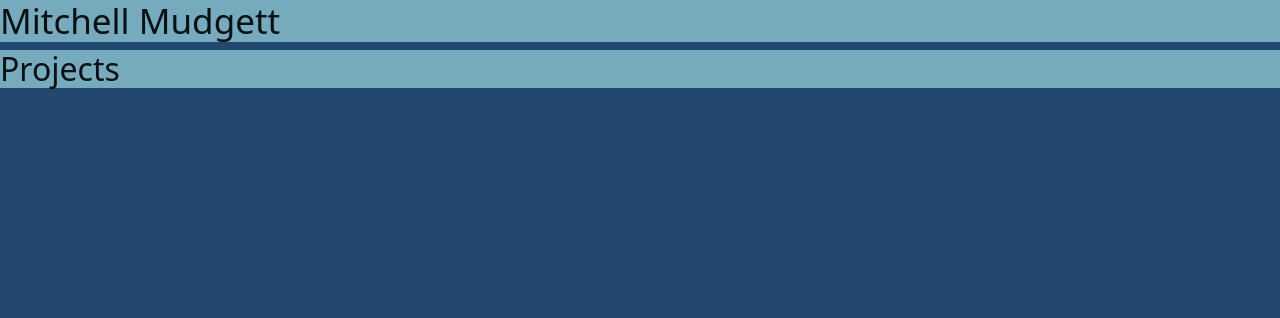
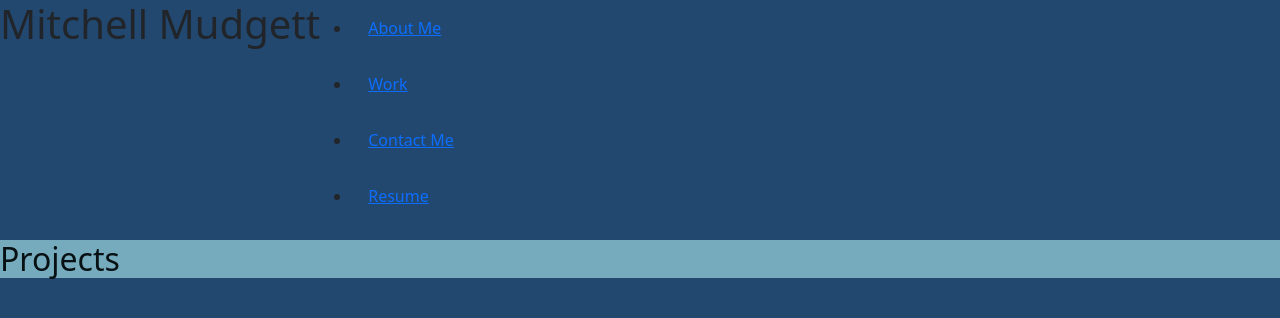
Before and after one commit to MitchellM27/React-Portfolio, a React (Create React App) app: page / in a window 1280 px wide. Shown: the top 318 px of the page. Built offline with nearby package versions, Linux system fonts and the light colour scheme.

Commit message:
added gh pages functinality.

```diff
--- a/package.json
+++ b/package.json
@@ -2,6 +2,7 @@
   "name": "react-portfolio",
   "version": "0.1.0",
   "private": true,
+  "homepage": "https://mitchellm27.github.io/react-portfolio",
   "dependencies": {
     "@testing-library/jest-dom": "^5.16.4",
     "@testing-library/react": "^13.1.1",
@@ -9,12 +10,15 @@
     "axios": "^0.27.2",
     "bootstrap": "^5.1.3",
     "dotenv": "^16.0.0",
+    "gh-pages": "^3.2.3",
     "react": "^18.1.0",
     "react-dom": "^18.1.0",
     "react-scripts": "5.0.1",
     "web-vitals": "^2.1.4"
   },
   "scripts": {
+    "predeploy": "npm run build",
+    "deploy": "gh-pages -d build",
     "start": "react-scripts start",
     "build": "react-scripts build",
     "test": "react-scripts test",
--- a/src/components/Header.js
+++ b/src/components/Header.js
@@ -1,20 +1,42 @@
 import React from 'react';
 
 const styles = {
-  headerStyle: {
-    background: '#75ABBC',
-    color: "#071013"
+  // headerStyle: {
+  //   background: '#75ABBC',
+  //   color: "#071013"
+  // },
+  // headingStyle: {
+  //   fontSize: '35px',
+  // },
+  header: {
+    display: "flex",
+    justifyContent: "space-between",
+    alignItems: "center",
+    padding: "1%",
   },
-  headingStyle: {
-    fontSize: '35px',
-  },
+
+  navList: {
+    display: "flex",
+    flexDirection: "horizontal",
+    justifyContent: "space-between",
+    minWidth: "275px",
+    listStyle: "none",
+  }
 };
 
 
 function Header() {
   return (
-    <header style={styles.headerStyle} className="header">
-      <h1 style={styles.headingStyle}>Mitchell Mudgett</h1>
+    <header class="nav">
+        <h1 class="nav-item">Mitchell Mudgett</h1>
+        <nav class="nav-item" >
+          <ul class = "navList">
+            <li class="p-3"><a href="#about-me">About Me</a></li>
+            <li class="p-3"><a href="#work">Work</a></li>
+            <li class="p-3"><a href="#contact-me">Contact Me</a></li>
+            <li class="p-3"><a href="Images/resume.PDF">Resume</a></li>
+          </ul>
+        </nav>
     </header>
   );
 }
```
Also changed, not shown: 1 other file (tests, documents, lock files or other folders).
